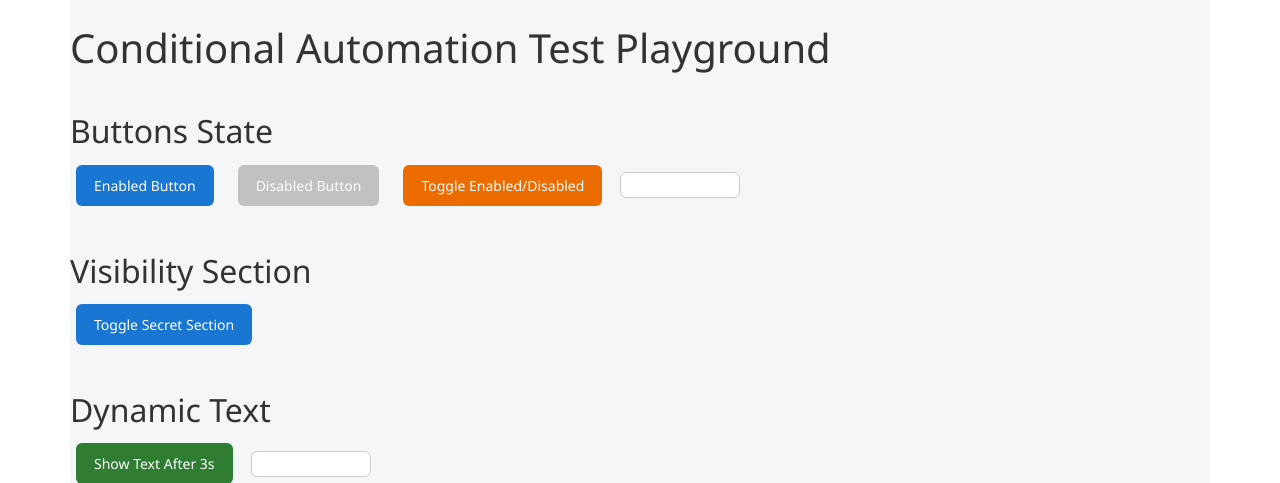
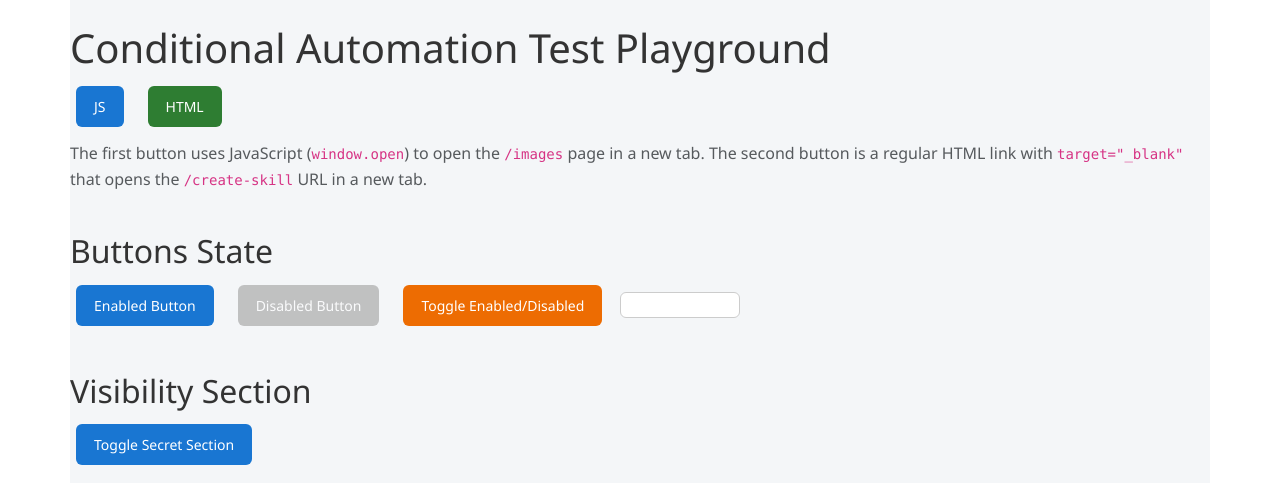
Before and after one commit to revrtb/flightwebsite, a Flask app: page /dynamic_switch in a window 1280 px wide. Shown: the part 83-566 px from the top of the page. Run offline with Flask 3, Linux system fonts and the light colour scheme.

```diff
--- a/templates/dynamic_switch_body.html
+++ b/templates/dynamic_switch_body.html
@@ -1,5 +1,18 @@
 <div>
     <h1>Conditional Automation Test Playground</h1>
+
+    <div class="button-row" style="margin-top: 0;">
+        <button id="openImagesBtn" class="btn primary" data-testid="open-images-btn">
+            JS
+        </button>
+        <a href="/images" target="_blank" class="btn success" data-testid="open-create-skill-link">
+            HTML
+        </a>
+    </div>
+    <p class="mt-2 mb-4 text-muted">
+        The first button uses JavaScript (<code>window.open</code>) to open the <code>/images</code> page in a new tab.
+        The second button is a regular HTML link with <code>target=&quot;_blank&quot;</code> that opens the <code>/create-skill</code> URL in a new tab.
+    </p>
 
     <!-- SECTION 1: Basic Buttons -->
 
```
